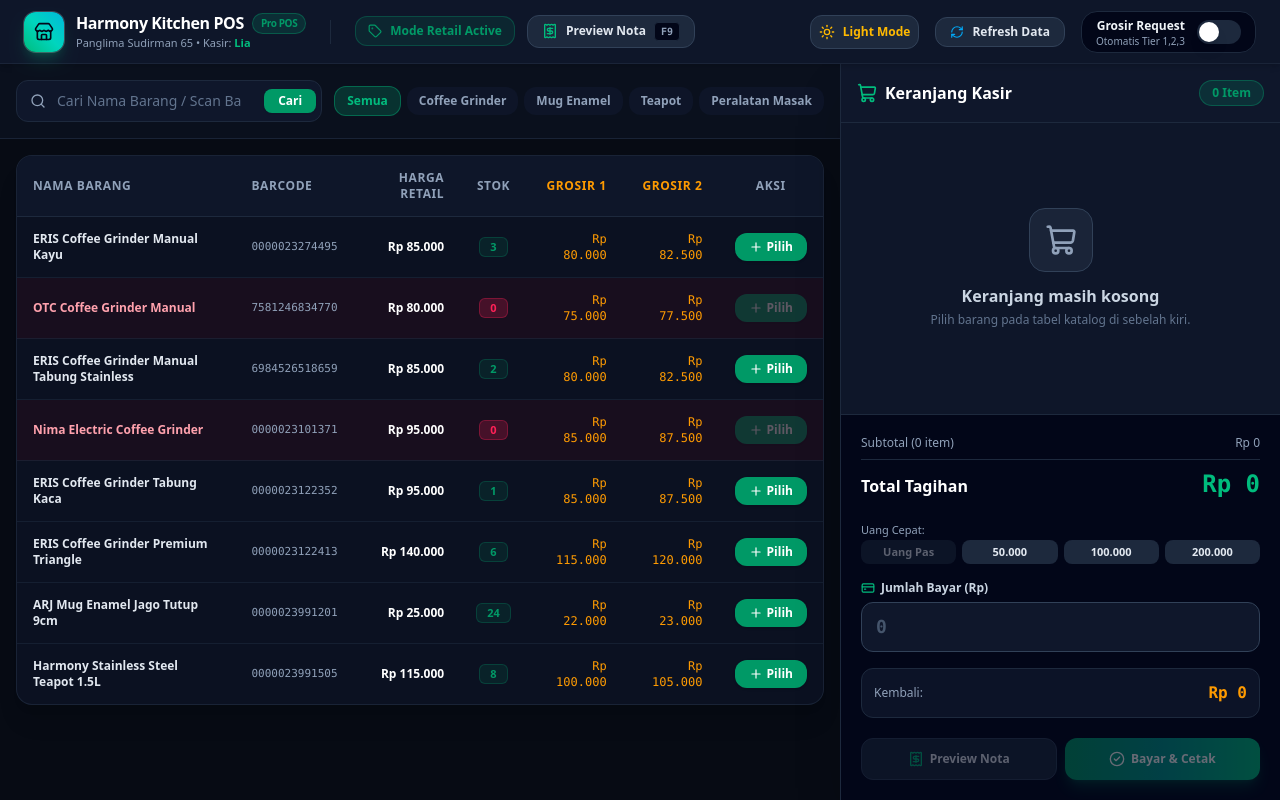
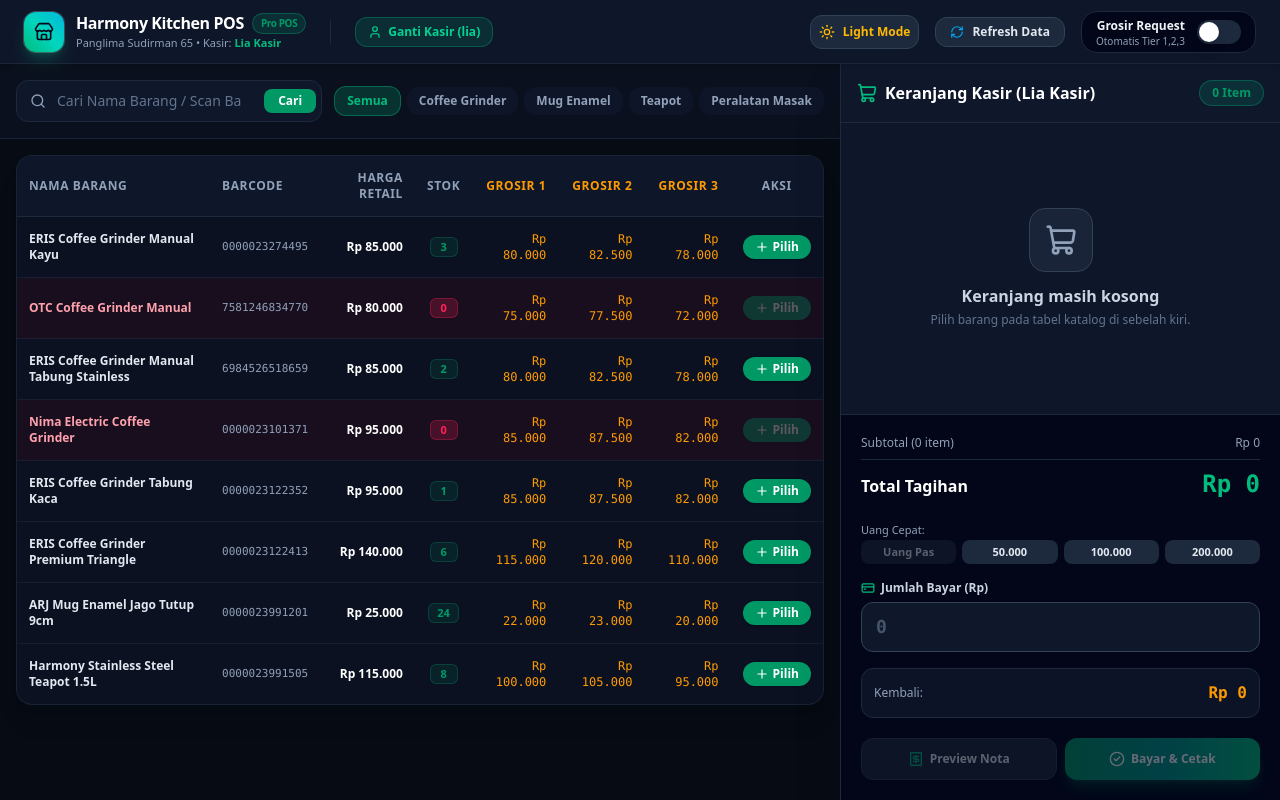
Before and after one commit to kevinkkurniawan/harmony-kitchen-pos, a Next.js app: page / in a window 1280 px wide. Built offline with nearby package versions, Linux system fonts and the light colour scheme.

Commit message:
feat: penyesuaian ui

```diff
--- /dev/null
+++ b/src/components/LoginModal.tsx
@@ -0,0 +1,132 @@
+'use client';
+
+import React, { useState } from 'react';
+import { Store, Lock, User as UserIcon, LogIn, AlertCircle } from 'lucide-react';
+import { MOCK_POS_USERS, POSUser } from '@/types/user';
+
+interface LoginModalProps {
+  isOpen: boolean;
+  onLoginSuccess: (user: POSUser) => void;
+}
+
+export default function LoginModal({ isOpen, onLoginSuccess }: LoginModalProps) {
+  const [username, setUsername] = useState('lia');
+  const [password, setPassword] = useState('123456');
+  const [error, setError] = useState('');
+
+  if (!isOpen) return null;
+
+  const handleSubmit = (e: React.FormEvent) => {
+    e.preventDefault();
+    setError('');
+
+    const foundUser = MOCK_POS_USERS.find((u) => u.username.toLowerCase() === username.toLowerCase());
+
+    if (!foundUser) {
+      setError('Username kasir tidak ditemukan');
+      return;
+    }
+
+    onLoginSuccess(foundUser);
+  };
+
+  return (
+    <div className="fixed inset-0 bg-slate-950/80 backdrop-blur-md z-50 flex items-center justify-center p-4">
+      <div className="bg-slate-900 border border-slate-800 text-slate-100 w-full max-w-md rounded-2xl shadow-2xl overflow-hidden">
+        {/* Header */}
+        <div className="p-6 bg-slate-950/80 border-b border-slate-800 text-center">
+          <div className="w-12 h-12 rounded-2xl bg-gradient-to-tr from-emerald-500 to-teal-400 flex items-center justify-center mx-auto mb-3 shadow-lg shadow-emerald-500/20">
+            <Store className="w-6 h-6 text-slate-950 font-bold" />
+          </div>
+          <h2 className="font-extrabold text-lg text-white">Login Kasir POS</h2>
+          <p className="text-xs text-slate-400 mt-1">Masukan Akun Kasir Harmony Kitchenware</p>
+        </div>
+
+        {/* Quick Demo Login Preset Buttons */}
+        <div className="p-4 bg-slate-900/60 border-b border-slate-800 text-xs">
+          <span className="text-slate-400 block mb-2 font-medium">Pilih Akun Kasir:</span>
+          <div className="grid grid-cols-3 gap-2">
+            <button
+              type="button"
+              onClick={() => {
+                setUsername('lia');
+                setPassword('123456');
+              }}
+              className="px-2 py-1.5 bg-emerald-500/20 text-emerald-300 border border-emerald-500/30 rounded-lg text-center font-bold hover:bg-emerald-500/30 transition-all"
+            >
+              Kasir Lia
+            </button>
+            <button
+              type="button"
+              onClick={() => {
+                setUsername('linda');
+                setPassword('123456');
+              }}
+              className="px-2 py-1.5 bg-sky-500/20 text-sky-300 border border-sky-500/30 rounded-lg text-center font-bold hover:bg-sky-500/30 transition-all"
+            >
+              Kasir Linda
+            </button>
+            <button
+              type="button"
+              onClick={() => {
+                setUsername('sulis');
+                setPassword('123456');
+              }}
+              className="px-2 py-1.5 bg-amber-500/20 text-amber-300 border border-amber-500/30 rounded-lg text-center font-bold hover:bg-amber-500/30 transition-all"
+            >
+              Kasir Sulis
+            </button>
+          </div>
+        </div>
+
+        {/* Login Form */}
+        <form onSubmit={handleSubmit} className="p-6 space-y-4">
+          {error && (
+            <div className="p-3 rounded-xl bg-rose-500/20 border border-rose-500/30 text-rose-300 text-xs flex items-center gap-2">
+              <AlertCircle className="w-4 h-4 shrink-0" />
+              <span>{error}</span>
+            </div>
+          )}
+
+          <div className="space-y-1">
+            <label className="text-xs font-semibold text-slate-300 flex items-center gap-1.5">
+              <UserIcon className="w-3.5 h-3.5 text-emerald-400" />
+              Username Kasir
+            </label>
+            <input
+              type="text"
+              required
+              value={username}
+              onChange={(e) => setUsername(e.target.value)}
+              placeholder="Masukkan username kasir..."
+              className="w-full bg-slate-950 border border-slate-800 rounded-xl px-3.5 py-2.5 text-sm text-white focus:outline-none focus:border-emerald-500"
+            />
+          </div>
+
+          <div className="space-y-1">
+            <label className="text-xs font-semibold text-slate-300 flex items-center gap-1.5">
+              <Lock className="w-3.5 h-3.5 text-emerald-400" />
+              PIN / Password
+            </label>
+            <input
+              type="password"
+              required
+              value={password}
+              onChange={(e) => setPassword(e.target.value)}
+              placeholder="••••••••"
+              className="w-full bg-slate-950 border border-slate-800 rounded-xl px-3.5 py-2.5 text-sm text-white focus:outline-none focus:border-emerald-500"
+            />
+          </div>
+
+          <button
+            type="submit"
+            className="w-full py-3 rounded-xl bg-gradient-to-r from-emerald-600 to-teal-600 hover:from-emerald-500 hover:to-teal-500 text-white font-extrabold text-sm shadow-lg shadow-emerald-600/20 flex items-center justify-center gap-2 transition-all active:scale-95 mt-2"
+          >
+            <LogIn className="w-4 h-4" />
+            Masuk Kasir POS
+          </button>
+        </form>
+      </div>
+    </div>
+  );
+}
--- a/src/components/POSClient.tsx
+++ b/src/components/POSClient.tsx
@@ -17,11 +17,13 @@
   Check,
   Sun,
   Moon,
+  User as UserIcon,
 } from 'lucide-react';
 import { Product, CartItem } from '@/types/pos';
+import { MOCK_POS_USERS, POSUser } from '@/types/user';
 import ReceiptModal from '@/components/ReceiptModal';
+import LoginModal from '@/components/LoginModal';
 
-// Helper component to highlight search terms in product names (matches screenshot yellow background)
 function HighlightText({ text, query, isDark }: { text: string; query: string; isDark: boolean }) {
   if (!query.trim()) return <span>{text}</span>;
 
@@ -48,22 +50,20 @@
 }
 
 export default function POSClient() {
+  const [currentUser, setCurrentUser] = useState<POSUser | null>(MOCK_POS_USERS[0]); // Default Lia Kasir
+  const [isLoginOpen, setIsLoginOpen] = useState(false);
+
   const [products, setProducts] = useState<Product[]>([]);
   const [searchQuery, setSearchQuery] = useState('');
   const [selectedCategory, setSelectedCategory] = useState<string>('Semua');
   const [isLoading, setIsLoading] = useState(false);
   const [isRefreshing, setIsRefreshing] = useState(false);
 
-  // Theme Mode State (Light vs Dark)
   const [theme, setTheme] = useState<'dark' | 'light'>('dark');
-
-  // Mode States
   const [isGrosirMode, setIsGrosirMode] = useState(false);
 
-  // Cart & Transaction States
   const [cart, setCart] = useState<CartItem[]>([]);
   const [cashPaid, setCashPaid] = useState<number | ''>('');
-  const [cashierName] = useState('Lia');
   const [isReceiptOpen, setIsReceiptOpen] = useState(false);
 
   const searchInputRef = useRef<HTMLInputElement>(null);
@@ -72,7 +72,6 @@
     setTheme((prev) => (prev === 'dark' ? 'light' : 'dark'));
   };
 
-  // Fetch Products
   const fetchProducts = async (query = '', showRefreshAnimation = false) => {
     if (showRefreshAnimation) setIsRefreshing(true);
     else setIsLoading(true);
@@ -95,7 +94,6 @@
     fetchProducts(searchQuery);
   }, [searchQuery]);
 
-  // Keyboard Shortcuts (F2 for Search, F4 for Grosir, F9 for Receipt)
   useEffect(() => {
     const handleKeyDown = (e: KeyboardEvent) => {
       if (e.key === 'F2') {
@@ -118,12 +116,10 @@
     fetchProducts(searchQuery);
   };
 
-  // Switch Grosir Request Mode
   const handleToggleGrosir = () => {
     const nextGrosirState = !isGrosirMode;
     setIsGrosirMode(nextGrosirState);
 
-    // Recalculate price in cart automatically
     setCart((prevCart) =>
       prevCart.map((item) => {
         let price = item.product.priceRetail;
@@ -151,7 +147,6 @@
     );
   };
 
-  // Add product to cart
   const addToCart = (product: Product) => {
     setCart((prevCart) => {
       const existingIndex = prevCart.findIndex((i) => i.product.id === product.id);
@@ -200,7 +195,6 @@
     });
   };
 
-  // Update Cart Quantity
   const updateQty = (index: number, delta: number) => {
     setCart((prevCart) => {
       const updated = [...prevCart];
@@ -242,7 +236,6 @@
     setCart((prevCart) => prevCart.filter((_, i) => i !== index));
   };
 
-  // Calculations
   const grandTotal = cart.reduce((sum, item) => sum + item.selectedPrice * item.quantity, 0);
   const totalItemsCount = cart.reduce((sum, item) => sum + item.quantity, 0);
   const numPaid = typeof cashPaid === 'number' ? cashPaid : 0;
@@ -258,7 +251,6 @@
   };
 
   const categories = ['Semua', 'Coffee Grinder', 'Mug Enamel', 'Teapot', 'Peralatan Masak'];
-
   const isDark = theme === 'dark';
 
   return (
@@ -289,54 +281,30 @@
                 </span>
               </h1>
               <p className={`text-[11px] ${isDark ? 'text-slate-400' : 'text-slate-500'}`}>
-                Panglima Sudirman 65 • Kasir: <span className="text-emerald-500 font-semibold">{cashierName}</span>
+                Panglima Sudirman 65 • Kasir:{' '}
+                <span className="text-emerald-500 font-extrabold">
+                  {currentUser ? currentUser.name : 'Belum Login'}
+                </span>
               </p>
             </div>
           </div>
 
           <div className={`h-6 w-px hidden md:block ${isDark ? 'bg-slate-800' : 'bg-slate-200'}`} />
 
-          {/* Mode Switch Status */}
-          <div className="flex items-center gap-3">
-            <div
-              className={`px-3 py-1.5 rounded-xl text-xs font-bold flex items-center gap-2 border transition-all ${
-                isGrosirMode
-                  ? 'bg-amber-500/10 text-amber-500 border-amber-500/30'
-                  : 'bg-emerald-500/10 text-emerald-600 border-emerald-500/25'
-              }`}
+          {/* User Profile & Switch Account Button */}
+          <div className="flex items-center gap-2">
+            <button
+              onClick={() => setIsLoginOpen(true)}
+              className="px-3 py-1.5 rounded-xl bg-emerald-500/15 text-emerald-400 border border-emerald-500/30 text-xs font-bold flex items-center gap-1.5 hover:bg-emerald-500/25 transition-all"
             >
-              <Tag className="w-3.5 h-3.5" />
-              {isGrosirMode ? 'Mode Grosir Active' : 'Mode Retail Active'}
-            </div>
-
-            {/* Preview Struk Button */}
-            <button
-              onClick={() => setIsReceiptOpen(true)}
-              className={`px-3.5 py-1.5 rounded-xl active:scale-95 border transition-all flex items-center gap-2 text-xs font-semibold group ${
-                isDark
-                  ? 'bg-slate-800 hover:bg-slate-700 text-slate-200 border-slate-700'
-                  : 'bg-slate-100 hover:bg-slate-200 text-slate-700 border-slate-300'
-              }`}
-              title="Preview Struk Nota (F9)"
-            >
-              <Receipt className="w-4 h-4 text-emerald-500 group-hover:scale-110 transition-transform" />
-              <span>Preview Nota</span>
-              <kbd
-                className={`hidden lg:inline px-1.5 py-0.5 text-[10px] rounded border ${
-                  isDark
-                    ? 'bg-slate-950 text-slate-400 border-slate-800'
-                    : 'bg-white text-slate-500 border-slate-200'
-                }`}
-              >
-                F9
-              </kbd>
+              <UserIcon className="w-3.5 h-3.5" />
+              <span>Ganti Kasir ({currentUser?.username || 'Login'})</span>
             </button>
           </div>
         </div>
 
-        {/* Right Tools: Theme Switch, Refresh Data & Grosir Toggle */}
+        {/* Right Tools */}
         <div className="flex items-center gap-4">
-          {/* Light / Dark Mode Toggle Button */}
           <button
             onClick={toggleTheme}
             className={`p-2 rounded-xl border transition-all flex items-center gap-2 text-xs font-semibold active:scale-95 ${
@@ -344,13 +312,11 @@
                 ? 'bg-slate-800 hover:bg-slate-700 text-amber-400 border-slate-700'
                 : 'bg-slate-100 hover:bg-slate-200 text-slate-700 border-slate-300'
             }`}
-            title="Ganti Mode Tampilan Light / Dark"
           >
             {isDark ? <Sun className="w-4 h-4 text-amber-400" /> : <Moon className="w-4 h-4 text-indigo-600" />}
             <span className="hidden sm:inline">{isDark ? 'Light Mode' : 'Dark Mode'}</span>
           </button>
 
-          {/* Refresh Data Button */}
           <button
             onClick={() => fetchProducts(searchQuery, true)}
             disabled={isRefreshing}
@@ -359,13 +325,11 @@
                 ? 'bg-slate-800 hover:bg-slate-700 text-slate-200 border-slate-700'
                 : 'bg-slate-100 hover:bg-slate-200 text-slate-700 border-slate-300'
             }`}
-            title="Update Data Terbaru dari Database Master"
           >
             <RefreshCw className={`w-3.5 h-3.5 text-sky-500 ${isRefreshing ? 'animate-spin' : ''}`} />
             <span>Refresh Data</span>
           </button>
 
-          {/* Switch Grosir Request */}
           <div
             className={`flex items-center gap-3 py-1.5 px-3.5 rounded-2xl border ${
               isDark ? 'bg-slate-950 border-slate-800' : 'bg-slate-50 border-slate-200'
@@ -394,11 +358,10 @@
         </div>
       </header>
 
-      {/* 📦 MAIN CONTENT DASHBOARD */}
+      {/* MAIN CONTENT */}
       <div className="flex-1 flex overflow-hidden">
-        {/* 🔍 LEFT PANEL: CATALOG & LIVE TABLE */}
+        {/* LEFT PANEL */}
         <div className={`flex-1 flex flex-col min-w-0 ${isDark ? 'bg-[#070b14]' : 'bg-slate-50'}`}>
-          {/* Top Search & Filter Bar */}
           <div
             className={`p-4 border-b flex flex-col md:flex-row items-stretch md:items-center justify-between gap-3 ${
               isDark ? 'border-slate-800/80 bg-slate-900/40' : 'border-slate-200 bg-white'
@@ -426,7 +389,6 @@
               </button>
             </form>
 
-            {/* Quick Category Filters */}
             <div className="flex items-center gap-1.5 overflow-x-auto pb-1 md:pb-0">
               {categories.map((cat) => (
                 <button
@@ -446,7 +408,6 @@
             </div>
           </div>
 
-          {/* Product Data Table */}
           <div className="flex-1 overflow-auto p-4">
             <div
               className={`rounded-2xl border overflow-hidden shadow-xl ${
@@ -462,13 +423,14 @@
                         : 'bg-slate-100 border-slate-200 text-slate-600'
                     }`}
                   >
-                    <th className="py-3.5 px-4">Nama Barang</th>
-                    <th className="py-3.5 px-4">Barcode</th>
-                    <th className="py-3.5 px-4 text-right">Harga Retail</th>
-                    <th className="py-3.5 px-4 text-center">Stok</th>
-                    <th className="py-3.5 px-4 text-right text-amber-500">Grosir 1</th>
-                    <th className="py-3.5 px-4 text-right text-amber-500">Grosir 2</th>
-                    <th className="py-3.5 px-4 text-center">Aksi</th>
+                    <th className="py-3.5 px-3">Nama Barang</th>
+                    <th className="py-3.5 px-3">Barcode</th>
+                    <th className="py-3.5 px-3 text-right">Harga Retail</th>
+                    <th className="py-3.5 px-3 text-center">Stok</th>
+                    <th className="py-3.5 px-3 text-right text-amber-500">Grosir 1</th>
+                    <th className="py-3.5 px-3 text-right text-amber-500">Grosir 2</th>
+                    <th className="py-3.5 px-3 text-right text-amber-500">Grosir 3</th>
+                    <th className="py-3.5 px-3 text-center">Aksi</th>
                   </tr>
                 </thead>
                 <tbody
@@ -478,14 +440,14 @@
                 >
                   {isLoading ? (
                     <tr>
-                      <td colSpan={7} className="text-center py-20 text-slate-500">
+                      <td colSpan={8} className="text-center py-20 text-slate-500">
                         <RefreshCw className="w-7 h-7 animate-spin mx-auto mb-2 text-emerald-500" />
                         Sedang menyinkronkan katalog barang...
                       </td>
                     </tr>
                   ) : products.length === 0 ? (
                     <tr>
-                      <td colSpan={7} className="text-center py-20 text-slate-500">
+                      <td colSpan={8} className="text-center py-20 text-slate-500">
                         Barang tidak ditemukan.
                       </td>
                     </tr>
@@ -505,27 +467,26 @@
                               : 'hover:bg-slate-50 text-slate-800'
                           }`}
                         >
-                          {/* Highlight search keyword */}
-                          <td className="py-3.5 px-4 font-semibold">
+                          <td className="py-3.5 px-3 font-semibold">
                             <HighlightText text={product.name} query={searchQuery} isDark={isDark} />
                           </td>
                           <td
-                            className={`py-3.5 px-4 font-mono text-[11px] ${
+                            className={`py-3.5 px-3 font-mono text-[11px] ${
                               isDark ? 'text-slate-400' : 'text-slate-500'
                             }`}
                           >
                             {product.barcode}
                           </td>
                           <td
-                            className={`py-3.5 px-4 text-right font-extrabold ${
+                            className={`py-3.5 px-3 text-right font-extrabold ${
                               isDark ? 'text-white' : 'text-slate-900'
                             }`}
                           >
                             Rp {product.priceRetail.toLocaleString('id-ID')}
                           </td>
-                          <td className="py-3.5 px-4 text-center">
+                          <td className="py-3.5 px-3 text-center">
                             <span
-                              className={`px-2.5 py-0.5 rounded-md font-bold text-[11px] inline-block min-w-[28px] ${
+                              className={`px-2 py-0.5 rounded-md font-bold text-[11px] inline-block min-w-[28px] ${
                                 isOutOfStock
                                   ? 'bg-rose-500/20 text-rose-500 border border-rose-500/30'
                                   : 'bg-emerald-500/10 text-emerald-600 border border-emerald-500/20'
@@ -534,17 +495,20 @@
                               {product.stock}
                             </span>
                           </td>
-                          <td className="py-3.5 px-4 text-right text-amber-500 font-mono font-medium">
+                          <td className="py-3.5 px-3 text-right text-amber-500 font-mono font-medium">
                             Rp {product.priceGrosir1.toLocaleString('id-ID')}
                           </td>
-                          <td className="py-3.5 px-4 text-right text-amber-500 font-mono font-medium">
+                          <td className="py-3.5 px-3 text-right text-amber-500 font-mono font-medium">
                             Rp {product.priceGrosir2.toLocaleString('id-ID')}
                           </td>
-                          <td className="py-3.5 px-4 text-center">
+                          <td className="py-3.5 px-3 text-right text-amber-500 font-mono font-medium">
+                            Rp {product.priceGrosir3.toLocaleString('id-ID')}
+                          </td>
+                          <td className="py-3.5 px-3 text-center">
                             <button
                               onClick={() => addToCart(product)}
                               disabled={isOutOfStock}
-                              className="px-3.5 py-1.5 rounded-xl bg-emerald-600 hover:bg-emerald-500 active:scale-95 text-white font-bold text-xs transition-all disabled:opacity-30 disabled:cursor-not-allowed shadow-sm flex items-center gap-1 mx-auto"
+                              className="px-3 py-1 rounded-xl bg-emerald-600 hover:bg-emerald-500 active:scale-95 text-white font-bold text-xs transition-all disabled:opacity-30 disabled:cursor-not-allowed shadow-sm flex items-center gap-1 mx-auto"
                             >
                               <Plus className="w-3.5 h-3.5" />
                               Pilih
@@ -560,7 +524,7 @@
           </div>
         </div>
 
-        {/* 🛒 RIGHT PANEL: SHOPPING CART TERMINAL */}
+        {/* RIGHT PANEL */}
         <div
           className={`w-[440px] flex flex-col border-l shadow-2xl shrink-0 transition-colors ${
             isDark
@@ -568,7 +532,6 @@
               : 'bg-white border-slate-200'
           }`}
         >
-          {/* Cart Header */}
           <div
             className={`p-4 border-b flex items-center justify-between ${
               isDark ? 'border-slate-800 bg-slate-900' : 'border-slate-200 bg-slate-50'
@@ -577,7 +540,7 @@
             <div className="flex items-center gap-2">
               <ShoppingCart className="w-5 h-5 text-emerald-500" />
               <h2 className={`font-bold text-base ${isDark ? 'text-white' : 'text-slate-900'}`}>
-                Keranjang Kasir
+                Keranjang Kasir ({currentUser?.name || 'Kasir'})
               </h2>
             </div>
             <span className="text-xs px-3 py-1 rounded-full bg-emerald-500/15 text-emerald-600 font-extrabold border border-emerald-500/30">
@@ -585,7 +548,6 @@
             </span>
           </div>
 
-          {/* Cart Items List */}
           <div className="flex-1 overflow-y-auto p-4 space-y-2.5">
             {cart.length === 0 ? (
               <div className="h-full flex flex-col items-center justify-center text-slate-400 text-center p-6 space-y-3">
@@ -644,7 +606,6 @@
                       )}
                     </div>
 
-                    {/* Quantity Controller */}
                     <div
                       className={`flex items-center gap-2 p-1 rounded-lg border ${
                         isDark ? 'bg-slate-900 border-slate-800' : 'bg-white border-slate-200'
@@ -676,7 +637,6 @@
             )}
           </div>
 
-          {/* 💵 PAYMENT SUMMARY SECTION */}
           <div
             className={`p-5 border-t space-y-4 ${
               isDark ? 'border-slate-800 bg-slate-950' : 'border-slate-200 bg-slate-50'
@@ -695,7 +655,6 @@
               </div>
             </div>
 
-            {/* Quick Cash Nominal Buttons */}
             <div className="space-y-1.5">
               <span className={`text-[11px] font-medium ${isDark ? 'text-slate-400' : 'text-slate-500'}`}>Uang Cepat:</span>
               <div className="grid grid-cols-4 gap-1.5">
@@ -735,7 +694,6 @@
               </div>
             </div>
 
-            {/* Input Cash Paid */}
             <div className="space-y-1.5">
               <label className={`text-xs font-semibold flex items-center justify-between ${isDark ? 'text-slate-300' : 'text-slate-700'}`}>
                 <span className="flex items-center gap-1.5">
@@ -761,7 +719,6 @@
               />
             </div>
 
-            {/* Kembalian Info Display */}
             <div
               className={`flex justify-between items-center text-xs p-3 rounded-xl border ${
                 isDark ? 'bg-slate-900/80 border-slate-800' : 'bg-white border-slate-200'
@@ -773,7 +730,6 @@
               </span>
             </div>
 
-            {/* Action Buttons */}
             <div className="grid grid-cols-2 gap-2 pt-1">
               <button
                 onClick={() => setIsReceiptOpen(true)}
@@ -800,14 +756,21 @@
         </div>
       </div>
 
-      {/* 🧾 RECEIPT MODAL PREVIEW */}
       <ReceiptModal
         isOpen={isReceiptOpen}
         onClose={() => setIsReceiptOpen(false)}
         cart={cart}
-        cashierName={cashierName}
+        cashierName={currentUser?.name || 'Kasir'}
         cashPaid={numPaid}
         invoiceNo="INV-001"
+      />
+
+      <LoginModal
+        isOpen={isLoginOpen}
+        onLoginSuccess={(user) => {
+          setCurrentUser(user);
+          setIsLoginOpen(false);
+        }}
       />
     </div>
   );
--- /dev/null
+++ b/src/types/user.ts
@@ -0,0 +1,12 @@
+export interface POSUser {
+  id: string;
+  username: string;
+  name: string;
+  shift: 'pagi' | 'siang' | 'malam';
+}
+
+export const MOCK_POS_USERS: POSUser[] = [
+  { id: '1', username: 'lia', name: 'Lia Kasir', shift: 'pagi' },
+  { id: '2', username: 'linda', name: 'Linda Kasir', shift: 'siang' },
+  { id: '3', username: 'sulis', name: 'Sulis Kasir', shift: 'malam' },
+];
```
